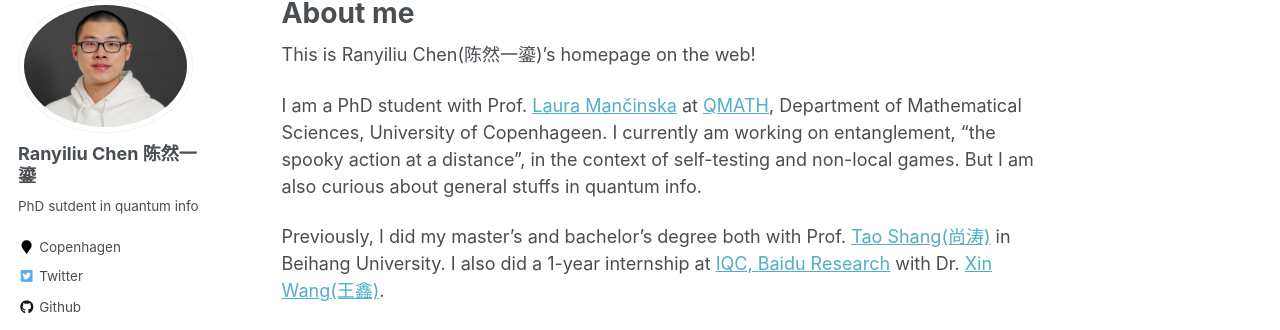
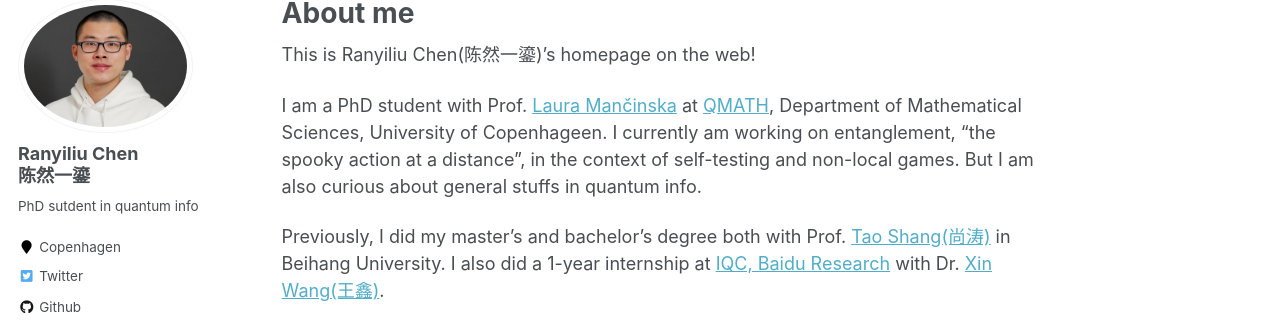
Before and after one commit to CRYL/CRYL.github.io, a Jekyll site: the page built from _pages/about.md, in a window 1280 px wide. Shown: the part 119-449 px from the top of the page. Built offline with Jekyll 4.4.1, drawn with Linux system fonts in a browser that asks for light colours; some web fonts are replaced.

Commit message:
add linebreak

```diff
--- a/_config.yml
+++ b/_config.yml
@@ -80,7 +80,7 @@ analytics:
 
 # Site Author
 author:
-  name             : "Ranyiliu Chen\n陈然一鎏"
+  name             : "Ranyiliu Chen<br />陈然一鎏"
   avatar           : "Ranyiliu-Chen-800x600.jpg"
   bio              : "PhD sutdent in quantum info"
   location         : "Copenhagen"
```
